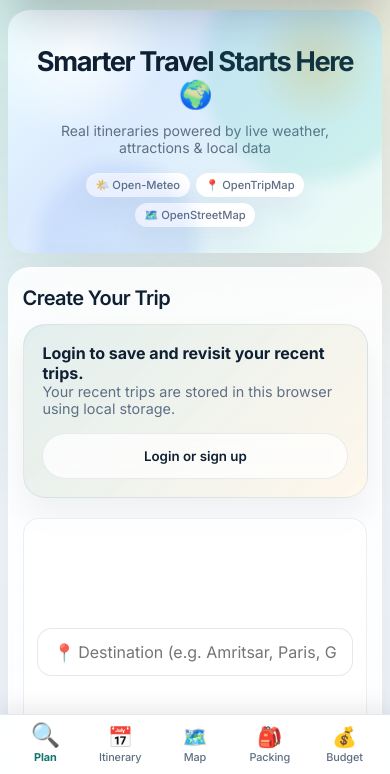
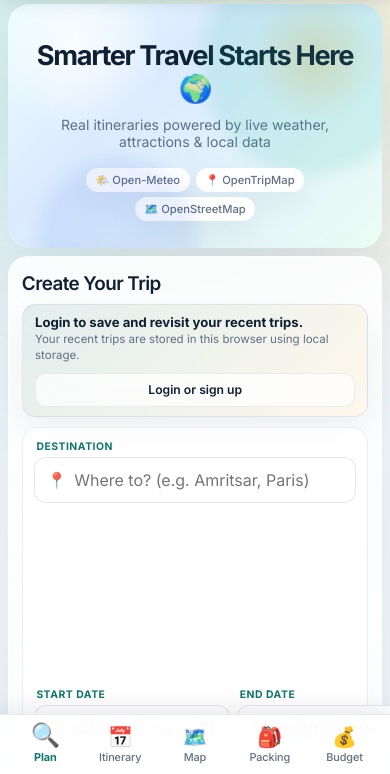
Before and after one commit to varun9761/PLANORA, a plain HTML site: page index.html in a window 390 px wide. Shown: the part 69-843 px from the top of the page. Drawn offline with nearby package versions, Linux system fonts and the light colour scheme.

Commit message:
fix(mobile): add visible placeholders and micro-labels for dates, compact mobile spacing, and dock sticky navbar

```diff
--- a/app-enhanced.js
+++ b/app-enhanced.js
@@ -71,6 +71,21 @@ document.addEventListener("DOMContentLoaded", () => {
   const endInput = form.querySelector('input[name="endDate"]');
   if (startInput) startInput.min = todayStr;
   if (endInput) endInput.min = todayStr;
+  function updateDatePlaceholderStates() {
+    const startP = document.getElementById("start-date-placeholder");
+    const endP = document.getElementById("end-date-placeholder");
+    if (startInput) {
+      const hasVal = Boolean(startInput.value);
+      startInput.classList.toggle("has-value", hasVal);
+      if (startP) startP.style.display = hasVal ? "none" : "block";
+    }
+    if (endInput) {
+      const hasVal = Boolean(endInput.value);
+      endInput.classList.toggle("has-value", hasVal);
+      if (endP) endP.style.display = hasVal ? "none" : "block";
+    }
+  }
+
   startInput?.addEventListener("change", () => {
     if (startInput.value && endInput) {
       endInput.min = startInput.value;
@@ -78,7 +93,14 @@ document.addEventListener("DOMContentLoaded", () => {
         endInput.value = startInput.value;
       }
     }
+    updateDatePlaceholderStates();
   });
+  startInput?.addEventListener("input", updateDatePlaceholderStates);
+  endInput?.addEventListener("change", updateDatePlaceholderStates);
+  endInput?.addEventListener("input", updateDatePlaceholderStates);
+
+  // Initialize placeholder visibility on start
+  updateDatePlaceholderStates();
 
   // Popular Trending Destination Chips
   document.querySelectorAll(".dest-chip").forEach((chip) => {
@@ -95,6 +117,8 @@ document.addEventListener("DOMContentLoaded", () => {
 
       if (form.startDate) form.startDate.value = start.toISOString().split("T")[0];
       if (form.endDate) form.endDate.value = end.toISOString().split("T")[0];
+
+      updateDatePlaceholderStates();
 
       chip.classList.add("chip-pulse");
       setTimeout(() => chip.classList.remove("chip-pulse"), 400);
@@ -632,6 +656,7 @@ document.addEventListener("DOMContentLoaded", () => {
       if (form.startDate) form.startDate.value = trip.startDate || "";
       if (form.endDate) form.endDate.value = trip.endDate || "";
       if (form.budget) form.budget.value = trip.budget || "";
+      updateDatePlaceholderStates();
       form.scrollIntoView({ behavior: "smooth", block: "center" });
     }
   });
--- a/index.html
+++ b/index.html
@@ -71,15 +71,18 @@
 
       <form class="trip-form" id="trip-form">
         <div class="form-field-group form-dest-group">
+          <label for="dest" class="field-mini-label">DESTINATION</label>
+          <div class="input-inner-wrap">
             <span class="field-icon" aria-hidden="true">📍</span>
             <input
               type="text"
               id="dest"
               name="destination"
-            placeholder="Destination (e.g. Amritsar, Paris, Goa)"
+              placeholder="Where to? (e.g. Amritsar, Paris)"
               autocomplete="off"
               required
             />
+          </div>
           <div
             id="destination-suggestions"
             class="destination-suggestions"
@@ -89,26 +92,37 @@
 
         <div class="form-dates-row">
           <div class="form-field-group form-date-group">
+            <label for="start-date" class="field-mini-label">START DATE</label>
+            <div class="input-inner-wrap">
               <span class="field-icon" aria-hidden="true">📅</span>
               <input type="date" name="startDate" id="start-date" required aria-label="Start Date" />
+              <span class="date-placeholder-text" id="start-date-placeholder">Select date</span>
+            </div>
           </div>
           <div class="form-field-group form-date-group">
+            <label for="end-date" class="field-mini-label">END DATE</label>
+            <div class="input-inner-wrap">
               <span class="field-icon" aria-hidden="true">🏁</span>
               <input type="date" name="endDate" id="end-date" required aria-label="End Date" />
+              <span class="date-placeholder-text" id="end-date-placeholder">Select date</span>
+            </div>
           </div>
         </div>
 
         <div class="form-field-group form-budget-group">
+          <label for="budget-input" class="field-mini-label">BUDGET (₹ INR)</label>
+          <div class="input-inner-wrap">
             <span class="field-icon" aria-hidden="true">💰</span>
             <input
               type="number"
               name="budget"
               id="budget-input"
-            placeholder="Budget (₹)"
+              placeholder="Budget in ₹ (e.g. 25,000)"
               min="0"
               required
               aria-label="Budget in INR"
             />
+          </div>
         </div>
 
         <button type="submit" id="submit-btn" class="form-submit-btn">
--- a/style.css
+++ b/style.css
@@ -1117,18 +1117,63 @@ body::before {
 .form-field-group {
   position: relative;
   display: flex;
+  flex-direction: column;
+  gap: 0.25rem;
+}
+
+.field-mini-label {
+  font-size: 0.68rem;
+  font-weight: 700;
+  color: #0f766e;
+  text-transform: uppercase;
+  letter-spacing: 0.05em;
+  margin-left: 0.2rem;
+  display: block;
+  user-select: none;
+}
+
+body.dark-mode .field-mini-label {
+  color: #2dd4bf;
+}
+
+.input-inner-wrap {
+  position: relative;
+  display: flex;
   align-items: center;
-}
-
-.form-field-group .field-icon {
+  width: 100%;
+}
+
+.input-inner-wrap .field-icon {
   position: absolute;
-  left: 1rem;
+  left: 0.95rem;
   font-size: 1.1rem;
   pointer-events: none;
   z-index: 2;
   opacity: 0.85;
 }
 
+.date-placeholder-text {
+  position: absolute;
+  left: 2.75rem;
+  top: 50%;
+  transform: translateY(-50%);
+  color: #64748b;
+  font-size: 0.92rem;
+  font-weight: 500;
+  pointer-events: none;
+  z-index: 2;
+  transition: opacity 0.15s ease, visibility 0.15s ease;
+  white-space: nowrap;
+}
+
+body.dark-mode .date-placeholder-text {
+  color: #94a3b8;
+}
+
+.input-inner-wrap input.has-value ~ .date-placeholder-text {
+  display: none !important;
+}
+
 .form-dest-group {
   flex: 2 1 240px;
   position: relative;
@@ -1150,9 +1195,9 @@ body::before {
 
 .trip-form input {
   width: 100%;
-  min-height: 54px;
-  padding: 0.65rem 1rem 0.65rem 2.75rem;
-  border-radius: 0.9rem;
+  min-height: 52px;
+  padding: 0.6rem 1rem 0.6rem 2.75rem;
+  border-radius: 0.85rem;
   border: 1px solid rgba(148, 163, 184, 0.25);
   background: rgba(255, 255, 255, 0.95);
   color: var(--text-dark);
@@ -1173,6 +1218,25 @@ body::before {
 }
 
 .form-submit-btn {
+  flex: 0 0 auto;
+  align-self: flex-end;
+  min-height: 52px;
+  padding: 0.75rem 1.6rem;
+  background: linear-gradient(135deg, #0f766e, #14b8a6);
+  color: white;
+  border: none;
+  border-radius: 0.85rem;
+  font-size: 0.98rem;
+  font-weight: 700;
+  cursor: pointer;
+  display: inline-flex;
+  align-items: center;
+  justify-content: center;
+  gap: 0.5rem;
+  box-shadow: 0 6px 18px rgba(15, 118, 110, 0.28);
+  transition: all 0.2s cubic-bezier(0.16, 1, 0.3, 1);
+  white-space: nowrap;
+}
   flex: 0 0 auto;
   min-height: 54px;
   padding: 0.75rem 1.6rem;
@@ -2805,6 +2869,21 @@ body.dark-mode .map-touch-hint {
     padding-bottom: 74px; /* Essential safe area so content is never covered by bottom nav */
   }
 
+  /* Dock sticky navbar cleanly to top with 0 gap */
+  .navbar {
+    width: 100% !important;
+    margin: 0 !important;
+    top: 0 !important;
+    left: 0 !important;
+    right: 0 !important;
+    border-radius: 0 0 1rem 1rem !important;
+    border-top: none !important;
+    border-left: none !important;
+    border-right: none !important;
+    padding: 0.75rem 1rem !important;
+    box-shadow: 0 4px 22px rgba(15, 23, 42, 0.2) !important;
+  }
+
   /* Fixed Mobile App Bottom Nav Bar */
   .mobile-nav-bar {
     display: flex;
@@ -2976,50 +3055,112 @@ body.dark-mode .map-touch-hint {
   /* Planner container */
   .planner {
     width: calc(100% - 16px);
-    margin: 14px auto 0;
-    padding: 1.1rem 0.85rem;
-    border-radius: 1.35rem;
+    margin: 8px auto 0;
+    padding: 0.95rem 0.8rem;
+    border-radius: 1.25rem;
   }
 
   .planner h2 {
-    font-size: 1.25rem;
-    margin-bottom: 0.85rem;
+    font-size: 1.18rem;
+    margin-bottom: 0.55rem;
+  }
+
+  /* Account Banner Compact on Mobile */
+  .account-banner {
+    padding: 0.55rem 0.75rem !important;
+    margin-bottom: 0.65rem !important;
+    gap: 0.4rem !important;
+    border-radius: 0.85rem !important;
+  }
+
+  .account-banner strong {
+    font-size: 0.82rem !important;
+    line-height: 1.25 !important;
+    display: block;
+  }
+
+  .account-banner p {
+    font-size: 0.72rem !important;
+    margin-top: 0.12rem !important;
+    line-height: 1.35 !important;
+  }
+
+  .account-actions {
+    margin-top: 0.2rem;
+    gap: 0.45rem !important;
+  }
+
+  .account-actions button {
+    padding: 0.35rem 0.75rem !important;
+    font-size: 0.76rem !important;
+    min-height: 34px !important;
+    border-radius: 0.65rem !important;
   }
 
   /* Form */
   .trip-form {
     display: flex;
     flex-direction: column;
-    gap: 0.75rem;
-    padding: 0.85rem;
+    gap: 0.55rem;
+    padding: 0.75rem 0.7rem;
     border-radius: 1rem;
   }
 
-  .form-dest-group {
+  .form-field-group {
     width: 100%;
+    display: flex;
+    flex-direction: column;
+    gap: 0.15rem;
+  }
+
+  .field-mini-label {
+    font-size: 0.65rem !important;
+    font-weight: 700 !important;
+    color: #0f766e !important;
+    letter-spacing: 0.05em !important;
+    margin-left: 0.15rem !important;
+    margin-bottom: 0.1rem !important;
+    display: block !important;
+  }
+
+  body.dark-mode .field-mini-label {
+    color: #2dd4bf !important;
   }
 
   .form-dates-row {
     display: grid;
     grid-template-columns: 1fr 1fr;
-    gap: 0.5rem;
+    gap: 0.45rem;
     width: 100%;
   }
 
-  .form-budget-group {
+  .form-dates-row .form-field-group {
     width: 100%;
   }
 
   .trip-form input {
-    min-height: 48px;
+    min-height: 46px;
     font-size: 16px; /* 16px font avoids iOS Safari viewport auto-zoom */
-    padding-left: 2.5rem;
+    padding: 0.5rem 0.75rem 0.5rem 2.45rem;
+    border-radius: 0.75rem;
+  }
+
+  .input-inner-wrap .field-icon {
+    left: 0.8rem;
+    font-size: 1rem;
+  }
+
+  .date-placeholder-text {
+    left: 2.45rem;
+    font-size: 0.86rem;
   }
 
   .form-submit-btn {
     width: 100%;
-    min-height: 50px;
-    font-size: 1.02rem;
+    min-height: 48px;
+    font-size: 1rem;
+    margin-top: 0.2rem;
+    border-radius: 0.85rem;
   }
 
   /* Trending Chips Carousel */
```
Lines whose indentation alone changed are shown as unchanged.
